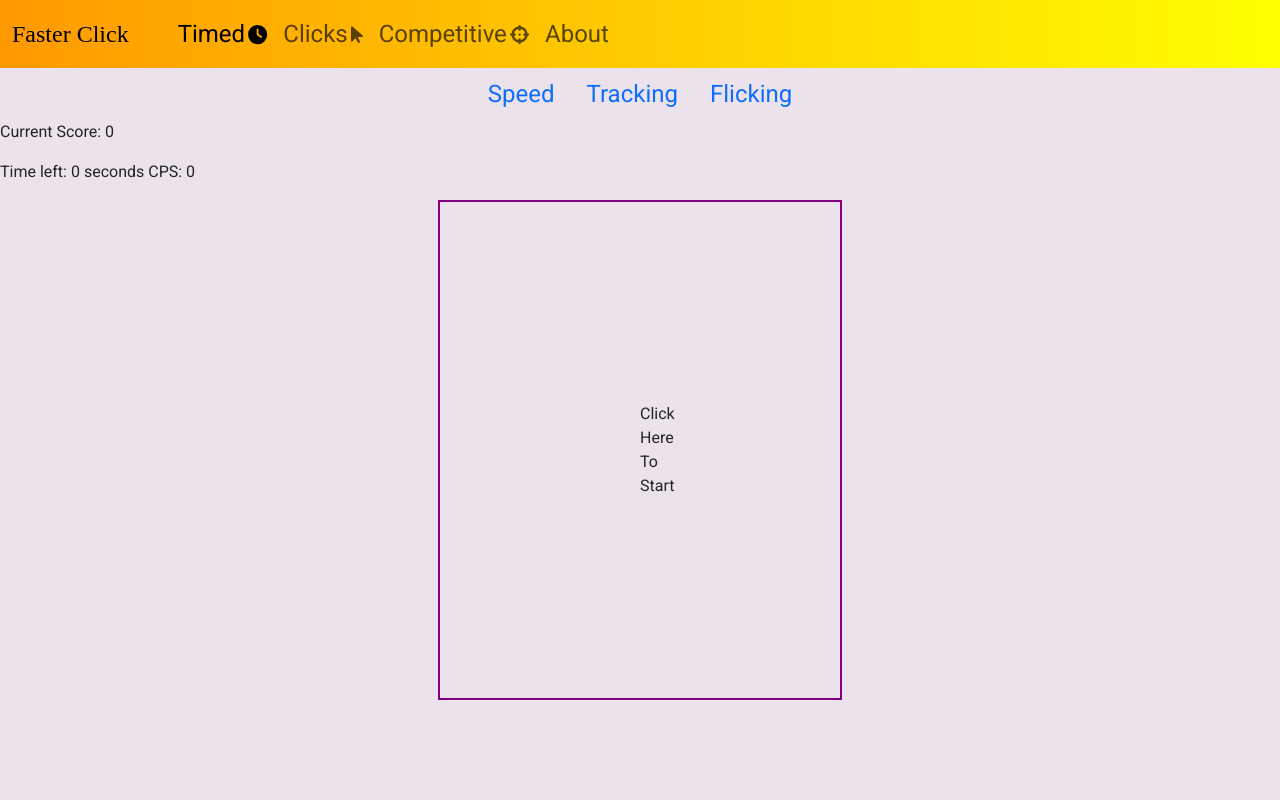
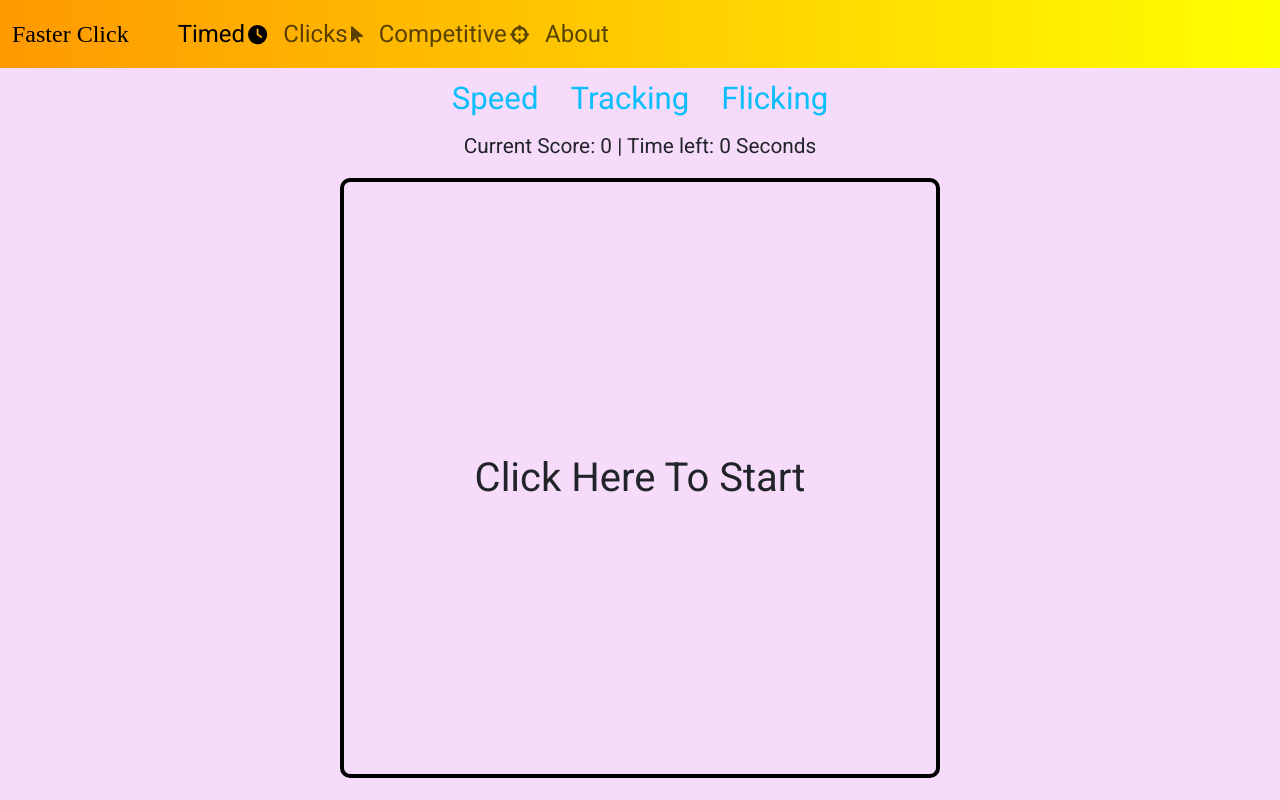
Before and after one commit to Milad244/faster-click, a React (Vite) app: page / in a window 1280 px wide. Built offline with nearby package versions, Linux system fonts and the light colour scheme; a web font is replaced by a local one.

Commit message:
The site is functional!
This project is going surprisingly well. Now that I am confident by getting the first mode to work, the rest will fall into place nicely.

```diff
--- a/src/App.tsx
+++ b/src/App.tsx
@@ -15,12 +15,10 @@ function App() {
   const clicksGiven = 100;
   const scoreRef = useRef(score);
   const [cps, setCps] = useState(0);
-  const cpsRef = useRef(cps);
 
   useEffect(() => {
     scoreRef.current = score;
-    cpsRef.current = cps;
-  }, [score, cps]);
+  }, [score]);
 
   useEffect(() => {
     if (isRunning){
@@ -43,11 +41,14 @@ function App() {
     }
   }, [isRunning])
 
+  const calcCPS = () =>{
+    return (Math.round((scoreRef.current/timeGiven) * 100) / 100);
+  }
+
   const scoreFinalize = () => {
     if (measureMode === "Timed"){
-      const calculatedCps = Math.round((scoreRef.current/timeGiven) * 100) / 100;
-      setCps(calculatedCps);
-      console.log(`Your score: ${scoreRef.current} Your cps: ${calculatedCps}`);
+      setCps(calcCPS());
+      console.log(`Your score: ${scoreRef.current} Your cps: ${calcCPS()}`);
       // Add to personal leaderboard (MUCH LATER)
     }
 
@@ -94,7 +95,7 @@ function App() {
   return (
     <>
       <Heading measureSwitch={measureSwitch}/>
-      <Controls visible={true} score={score} modeSwitch={modeSwitch} measureType={measureMode} measureRemaining={measureRemaining} cps={cps}/>
+      <Controls visible={true} score={score} modeSwitch={modeSwitch} measureType={measureMode} measureRemaining={measureRemaining} cps={cps} isRunning={isRunning}/>
       <ClickBox visible={true} clicked={boxClicked}/>
     </>
   );
--- a/src/components/Controls.tsx
+++ b/src/components/Controls.tsx
@@ -7,37 +7,38 @@ interface controlsProps{
     measureType: "Timed" | "Clicks";
     measureRemaining: number;
     cps: number;
+    isRunning: boolean;
 }
 
-const Controls = ({visible, score, modeSwitch, measureType, measureRemaining, cps}: controlsProps) => {
+const Controls = ({visible, score, modeSwitch, measureType, measureRemaining, cps, isRunning}: controlsProps) => {
     if (!visible) return null;
 
     let measureText;
     if (measureType === "Timed"){
-        measureText = `Time left: ${measureRemaining} seconds CPS: ${cps}`;
+        measureText = `Time left: ${measureRemaining} Seconds`;
     } else{
-        measureText = `Clicks left: ${measureRemaining} Time taken: CPS: `;
+        measureText = `Clicks left: ${measureRemaining} Time taken: `;
     }
 
     return (
         <div>
             <div>
                 <ul className="nav justify-content-center">
-                    <li className="nav-item" onClick={() => {modeSwitch("Speed")}}>
+                    <li className="nav-item modeButtons" onClick={() => {modeSwitch("Speed")}}>
                         <a className="nav-link active">Speed</a>
                     </li>
-                    <li className="nav-item" onClick={() => {modeSwitch("Tracking")}}>
+                    <li className="nav-item modeButtons" onClick={() => {modeSwitch("Tracking")}}>
                         <a className="nav-link">Tracking</a>
                     </li>
-                    <li className="nav-item" onClick={() => {modeSwitch("Flicking")}}>
+                    <li className="nav-item modeButtons" onClick={() => {modeSwitch("Flicking")}}>
                         <a className="nav-link">Flicking</a>
                     </li>
                 </ul>
             </div>
             <div>
-                <p>Current Score: {score}</p>
-                <p>{measureText}</p>
+                <p className="liveScore">Current Score: {score} | {measureText}</p>
             </div>
+            <div className="no-display">Result: {score} | {measureText} | CPS: {cps}</div>
         </div>
     )
 };
--- a/src/index.css
+++ b/src/index.css
@@ -8,7 +8,11 @@
 }
 
 body{
-  background-color: rgb(235, 226, 236);
+  background-color: rgb(247, 219, 250);
+}
+
+.no-display{
+  display: none;
 }
 /* Header */
 .navbar{
@@ -29,8 +33,31 @@ body{
 }
 
 .click-box{
-  border: 2px solid purple;
-  padding: 200px;
-  width: 200px;
+  border: 4px solid rgb(0, 0, 0);
+  border-radius: 10px;
+  width: 60%;
+  max-width: 600px;
+  aspect-ratio: 1 / 1;
   margin: auto;
+  display: flex;
+  justify-content: center;
+  align-items: center;
+  font-size: 2.5em;
+  cursor: pointer;
+  user-select: none;
 }
+
+.modeButtons{
+  font-size: 1.3em;
+}
+.modeButtons a{
+  color: rgb(11, 191, 252);
+}
+.modeButtons a:hover{
+  color: rgb(79, 202, 243);
+}
+
+.liveScore{
+  text-align: center;
+  font-size: 1.3em;
+}
```
